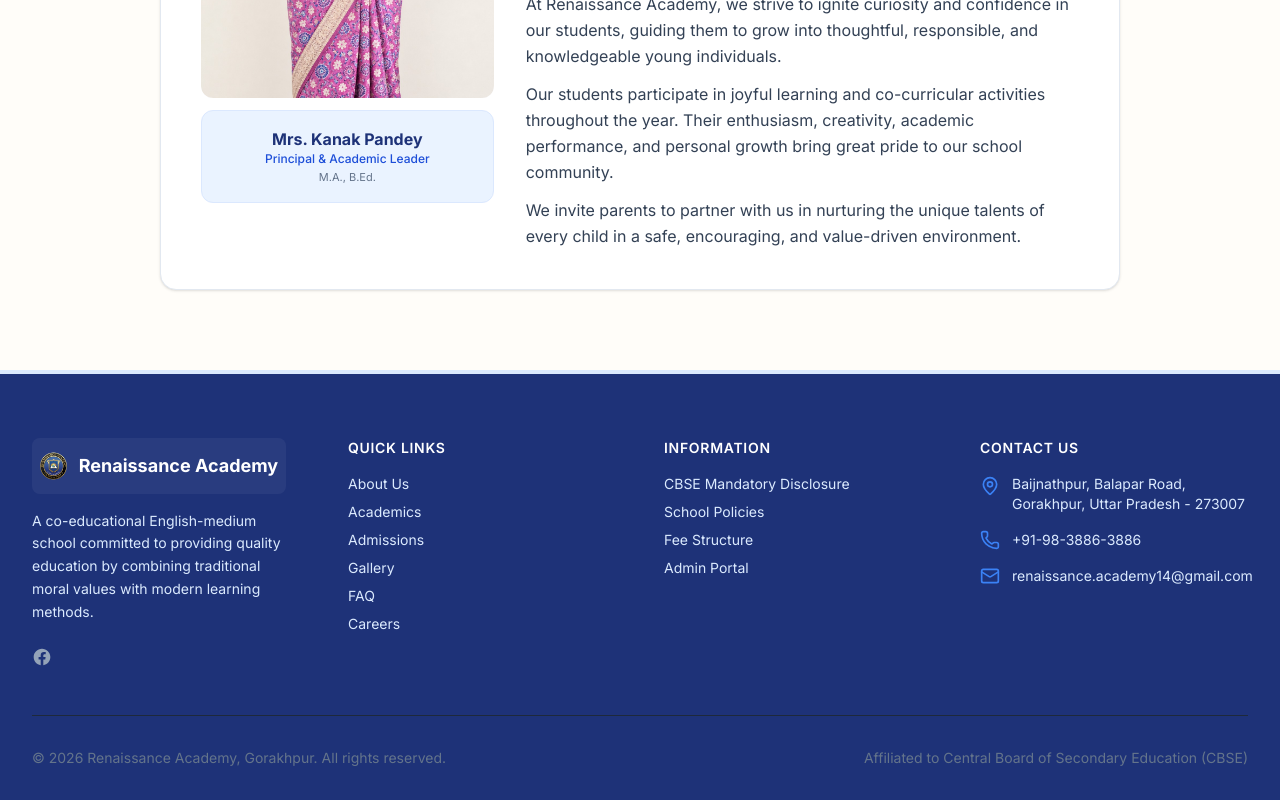
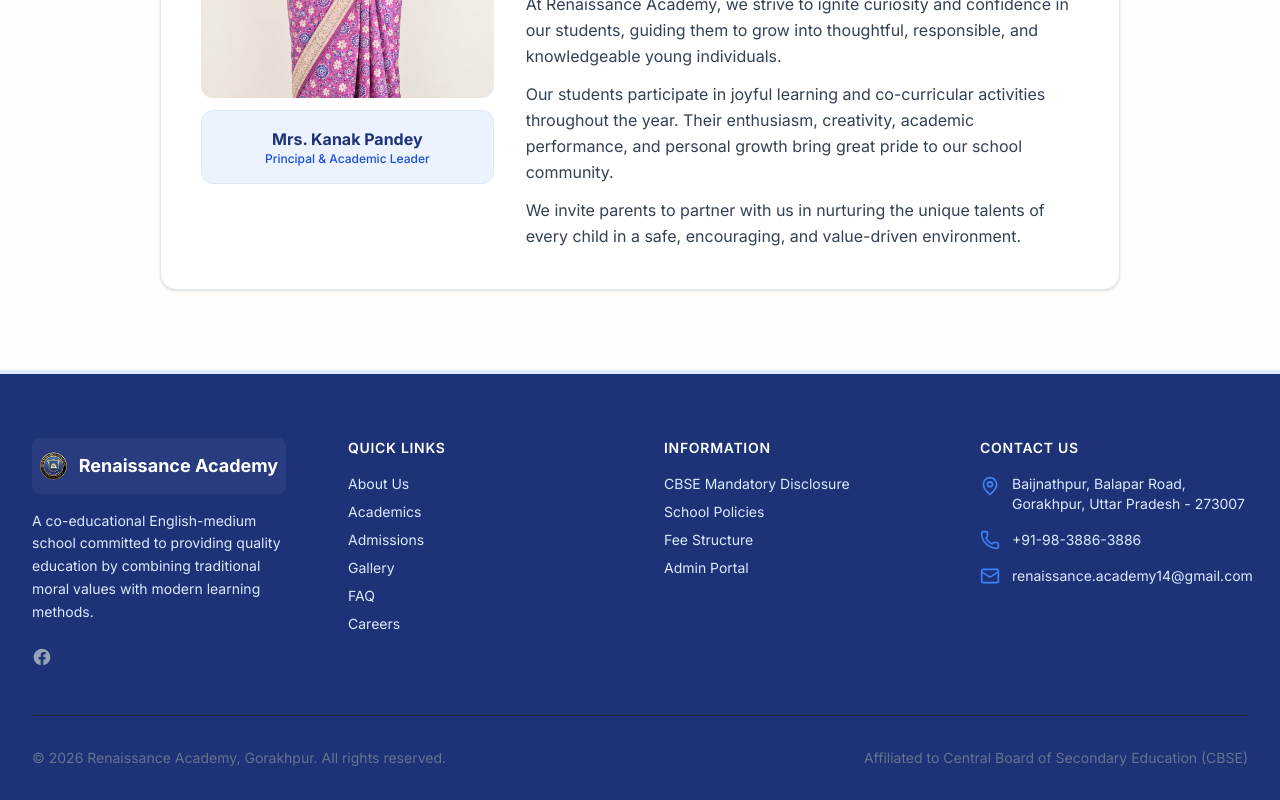
Before and after one commit to Abhijeetsingh2145/renaissance-academy, a Next.js app: page /principal-message in a window 1280 px wide. Shown: the part 1993-2793 px from the top of the page. Built offline with nearby package versions, Linux system fonts and the light colour scheme.

Commit message:
Remove degree qualification text from Principal card

```diff
--- a/src/app/(public)/principal-message/page.tsx
+++ b/src/app/(public)/principal-message/page.tsx
@@ -143,7 +143,6 @@
                 <div className="bg-brand-50 p-4 rounded-xl border border-brand-100 text-center">
                   <h3 className="font-bold text-brand-900 text-base">Mrs. Kanak Pandey</h3>
                   <p className="text-xs text-brand-700 font-medium">Principal & Academic Leader</p>
-                  <p className="text-[11px] text-neutral-500 mt-0.5">M.A., B.Ed.</p>
                 </div>
               </div>
 
```
